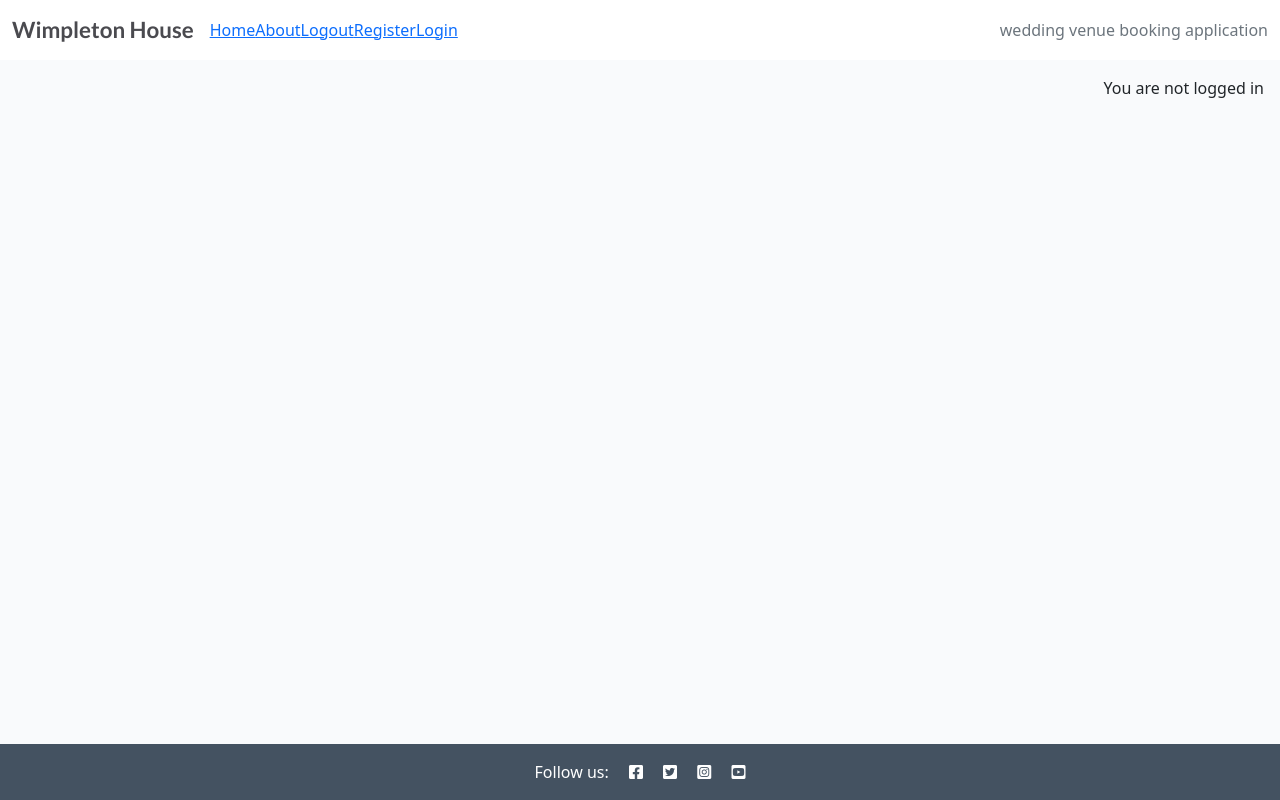
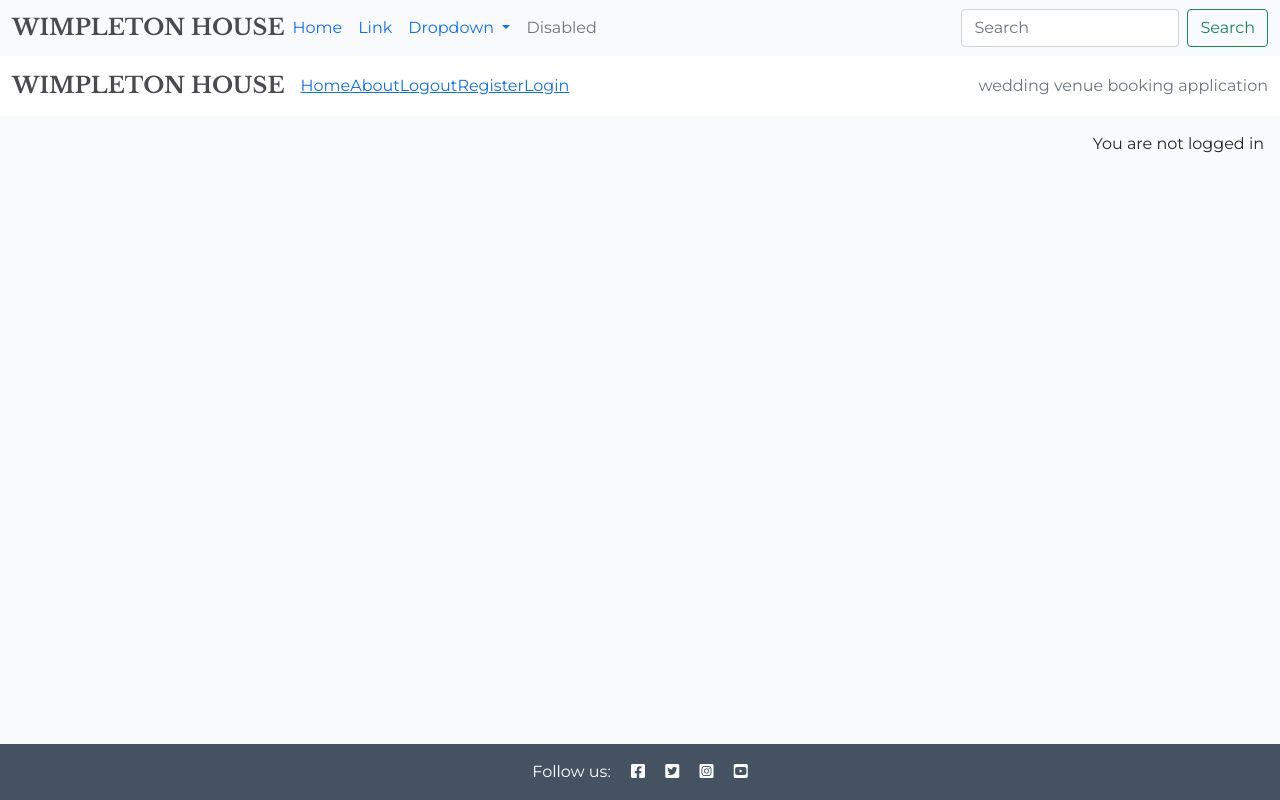
Before and after one commit to hysinh/wimpleton-booking-app, a Django app: page / in a window 1280 px wide. Run offline with Django 4.2, Linux system fonts and the light colour scheme; data that the repository does not hold is empty.

Commit message:
Add google fonts to templates

```diff
--- a/static/css/style.css
+++ b/static/css/style.css
@@ -1,9 +1,12 @@
 body {
     background-color: #7c0c62;
+    font-family: Montserrat, sans-serif;
 }
 
 .brand {
-    font-family: Lato, sans-serif;
+    font-family: Libre Baskerville, serif;
+    text-transform: uppercase;
+    text-decoration: none;
     font-size: 1.4rem;
     font-weight: 700;
     color: #4A4A4F;
--- a/templates/base.html
+++ b/templates/base.html
@@ -10,13 +10,14 @@
 <html class="h-100" lang="en">
 
 <head>
-    <title>Wimplton House</title>
+    <title>Wimpleton House</title>
     <meta name="viewport" content="width=device-width, initial-scale=1" >
 
     <!-- Google Fonts CSS -->
-    <link rel="preconnect" href="https://fonts.gstatic.com">
-    <link href="https://fonts.googleapis.com/css2?family=Roboto:wght@300&display=swap" rel="stylesheet">
-    <link href="https://fonts.googleapis.com/css2?family=Lato:wght@300;700&display=swap" rel="stylesheet">
+    <link rel="preconnect" href="https://fonts.googleapis.com">
+    <link rel="preconnect" href="https://fonts.gstatic.com" crossorigin>
+    <link href="https://fonts.googleapis.com/css2?family=Libre+Baskerville:ital,wght@0,400;0,700;1,400&display=swap" rel="stylesheet">
+    <link href="https://fonts.googleapis.com/css2?family=Montserrat:ital,wght@0,100..900;1,100..900&display=swap" rel="stylesheet">
 
     <!-- Font Awesome CSS -->
     <link rel="stylesheet" href="https://cdnjs.cloudflare.com/ajax/libs/font-awesome/5.15.3/css/all.min.css">
@@ -33,6 +34,49 @@
 <body class="d-flex flex-column h-100 main-bg">
 
     <!-- Navigation -->
+    <nav class="navbar navbar-expand-lg bg-body-tertiary">
+        <div class="container-fluid">
+          <a class="brand" href="#">Wimpleton House</a>
+          <button class="navbar-toggler" type="button" data-bs-toggle="collapse" data-bs-target="#navbarSupportedContent" aria-controls="navbarSupportedContent" aria-expanded="false" aria-label="Toggle navigation">
+            <span class="navbar-toggler-icon"></span>
+          </button>
+          <div class="collapse navbar-collapse" id="navbarSupportedContent">
+            <ul class="navbar-nav me-auto mb-2 mb-lg-0">
+              <li class="nav-item">
+                <a class="nav-link active" aria-current="page" href="#">Home</a>
+              </li>
+              <li class="nav-item">
+                <a class="nav-link" href="#">Link</a>
+              </li>
+              <li class="nav-item dropdown">
+                <a class="nav-link dropdown-toggle" href="#" role="button" data-bs-toggle="dropdown" aria-expanded="false">
+                  Dropdown
+                </a>
+                <ul class="dropdown-menu">
+                  <li><a class="dropdown-item" href="#">Action</a></li>
+                  <li><a class="dropdown-item" href="#">Another action</a></li>
+                  <li><hr class="dropdown-divider"></li>
+                  <li><a class="dropdown-item" href="#">Something else here</a></li>
+                </ul>
+              </li>
+              <li class="nav-item">
+                <a class="nav-link disabled" aria-disabled="true">Disabled</a>
+              </li>
+            </ul>
+            <form class="d-flex" role="search">
+              <input class="form-control me-2" type="search" placeholder="Search" aria-label="Search">
+              <button class="btn btn-outline-success" type="submit">Search</button>
+            </form>
+          </div>
+        </div>
+      </nav>
+
+
+    <!-- Navigation end -->
+
+
+
+    <!-- Navigation OLD -->
     <nav class="navbar navbar-expand-lg navbar-light bg-white">
         <div class="container-fluid">
             <a class="navbar-brand" href="#"><span class="brand">Wimpleton House</span></span></a>
--- a/wimpleton/settings.py
+++ b/wimpleton/settings.py
@@ -28,7 +28,7 @@ TEMPLATES_DIR = os.path.join(BASE_DIR, 'templates')
 SECRET_KEY = os.environ.get("SECRET_KEY")
 
 # SECURITY WARNING: don't run with debug turned on in production!
-DEBUG = False
+DEBUG = True
 
 ALLOWED_HOSTS = [
     '.herokuapp.com',
```
